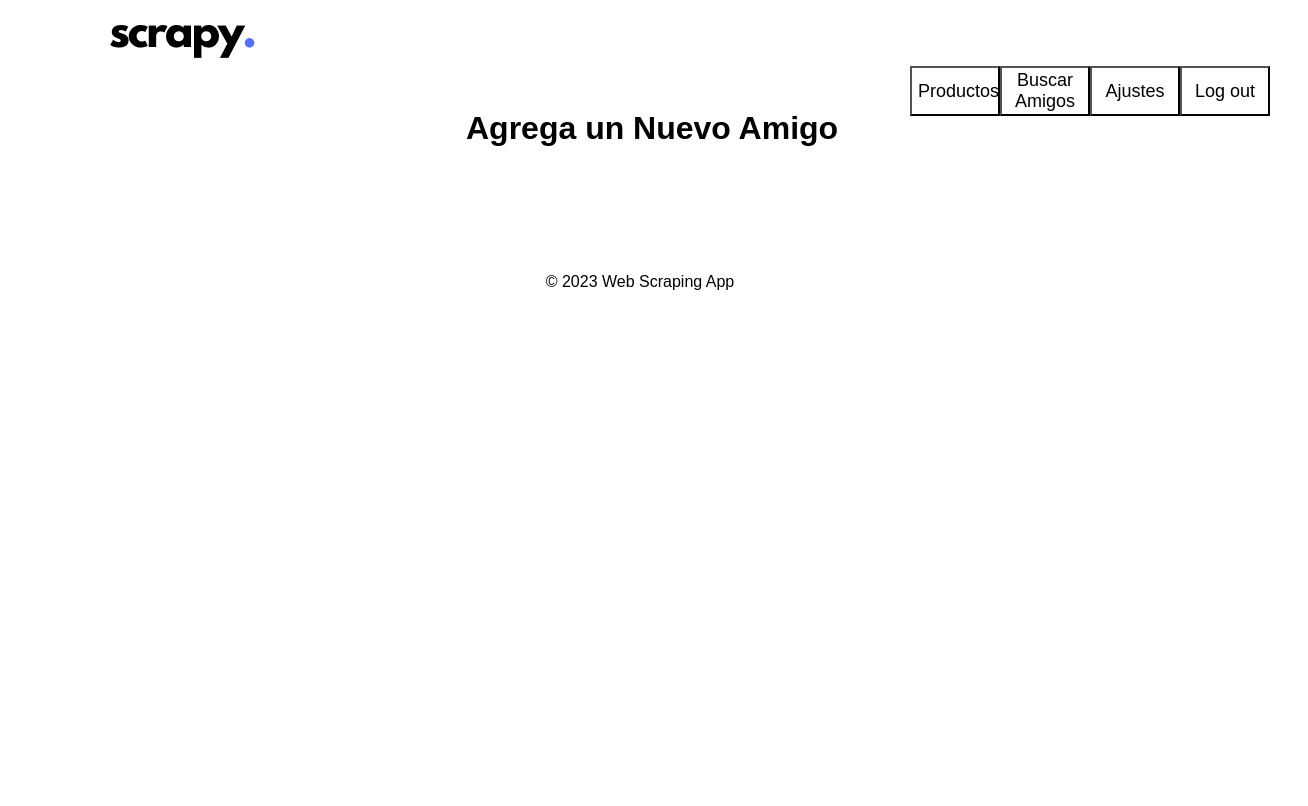
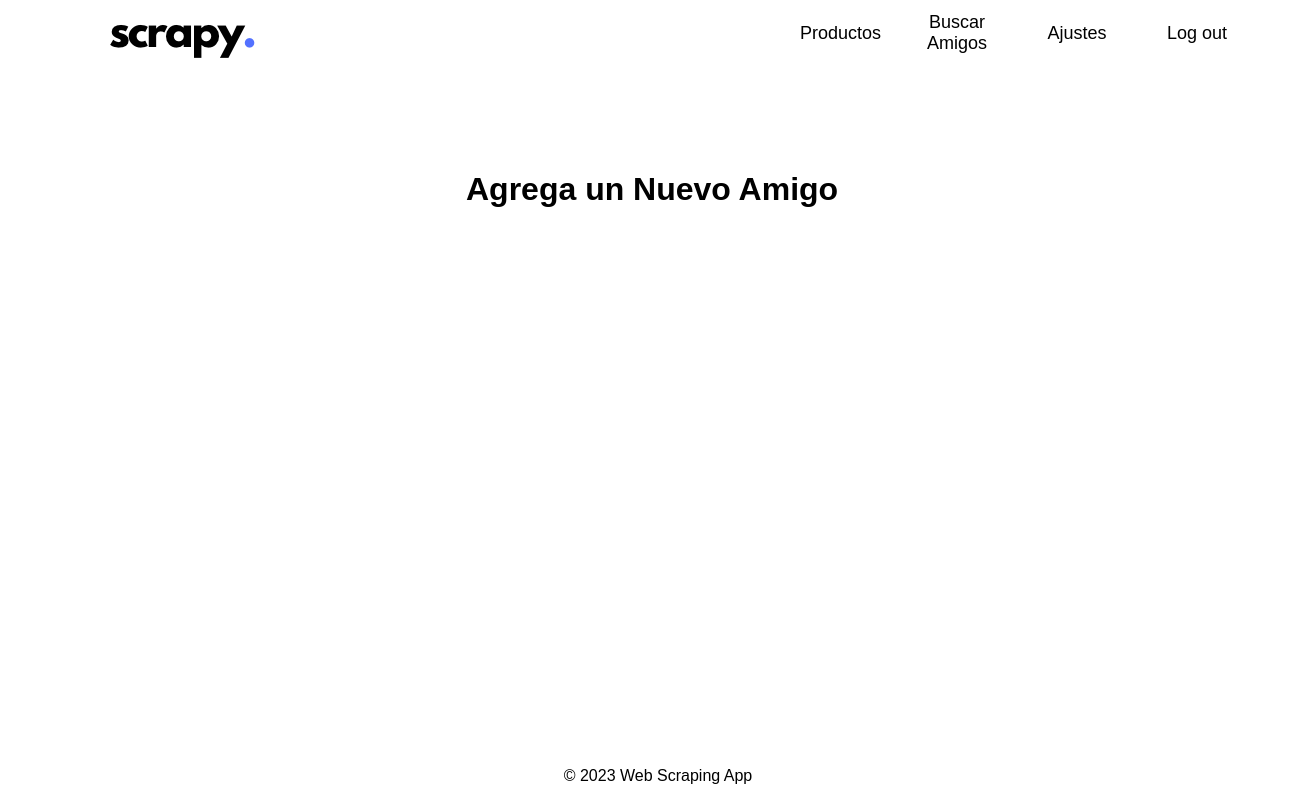
Before and after one commit to haik-x/web-scraper, a plain HTML site: page frontEnd/views/friends.html in a window 1280 px wide. Shown: the whole page, 1308 px wide, since content can reach past the window. Drawn offline with nearby package versions, Linux system fonts and the light colour scheme; no server answers.

Commit message:
se corrigieron detalles de css friends y allProducts

```diff
--- a/frontEnd/assets/allProducts.css
+++ b/frontEnd/assets/allProducts.css
@@ -22,6 +22,24 @@ h1 {
     font-size: 18px;
     color: var(--c-dark);
     float: right;
+    border-color: transparent;
+    margin-right: 30px;
+}
+
+.mainMenu {
+    display: flex;
+    align-items: center;
+    justify-content: space-between;
+
+}
+
+.logoContainer {
+    margin-right: 20px;
+}
+
+.buttonContainer {
+    display: flex;
+    z-index: 1;
 }
 
 
@@ -170,4 +188,9 @@ footer {
     padding: 10px;
     box-shadow: var(--box-shadow);
     background-color: white;
+    position: absolute;
+    bottom: 0;
+    width: 100%;
+    height: 60px;
+    line-height: 60px;
 }
--- a/frontEnd/assets/friends.css
+++ b/frontEnd/assets/friends.css
@@ -22,6 +22,8 @@ h1 {
     font-size: 18px;
     color: var(--c-dark);
     float: right;
+    border-color: transparent;
+    margin-right: 30px;
 }
 #scrapyImg{
     height: auto;
@@ -68,10 +70,6 @@ body{
     margin-bottom: 20px;
 }
 
-#mainMenu {
-    margin-top: 80px;
-    margin-left: 18%;
-}
 
 .navBar{
     background:none;
@@ -82,6 +80,24 @@ body{
     font-size: 18px;
     color: var(--c-dark);
     float: right;
+    border-color: transparent;
+    margin-right: 30px;
+}
+
+.mainMenu {
+    display: flex;
+    align-items: center;
+    justify-content: space-between;
+
+}
+
+.logoContainer {
+    margin-right: 20px;
+}
+
+.buttonContainer {
+    display: flex;
+    z-index: 1;
 }
 
 
@@ -135,12 +151,12 @@ body{
 #amigo {
     margin-bottom: 30px;
 }
-
 #body{
     margin-left: 15%;
     border-radius: 20px;
-    margin-top: 60px;
+    margin-top: 5%;
     width: 64%;
+    height: 350px;
     background-color: white;
     padding: 50px;
     text-align: center;
@@ -168,4 +184,9 @@ footer {
     padding: 10px;
     box-shadow: var(--box-shadow);
     background-color: white;
+    position: absolute;
+    bottom: 0;
+    width: 100%;
+    height: 60px;
+    line-height: 60px;
 }
--- a/frontEnd/views/friends.html
+++ b/frontEnd/views/friends.html
@@ -20,16 +20,19 @@
         </script>
 </head>
 <body>
-    <h1>
-        <img src="./../assets/images/SCR-20231112-oqwn.png" alt="" id="scrapyImg">
-        <div class="mainMenu">
+    <div class="mainMenu">
+        <div class="logoContainer">
+            <h1>
+                <img src="./../assets/images/SCR-20231112-oqwn.png" alt="" id="scrapyImg">
+            </h1>
+        </div>
+        <div class="buttonContainer">
+            <button onclick="myFunctionP()" class="navBar">Productos</button>
+            <button onclick="myFunction()" class="navBar" href="#newFriends">Buscar Amigos</button>
+            <button class="navBar" id="settings">Ajustes</button>
             <button id="logout" class="navBar">Log out</button>
-            <button class="navBar">Ajustes</button>
-            <button onclick="myFunction()" class="navBar" href="#newFriends">Buscar Amigos</button>
-            <button onclick="myFunctionP()" class="navBar">Productos</button>
-
         </div>
-    </h1>
+    </div>
     <div id ="body">
 
         <div class = "agregar">
```
Also changed, not shown: frontEnd/views/producto.html (+12 -8 lines).
